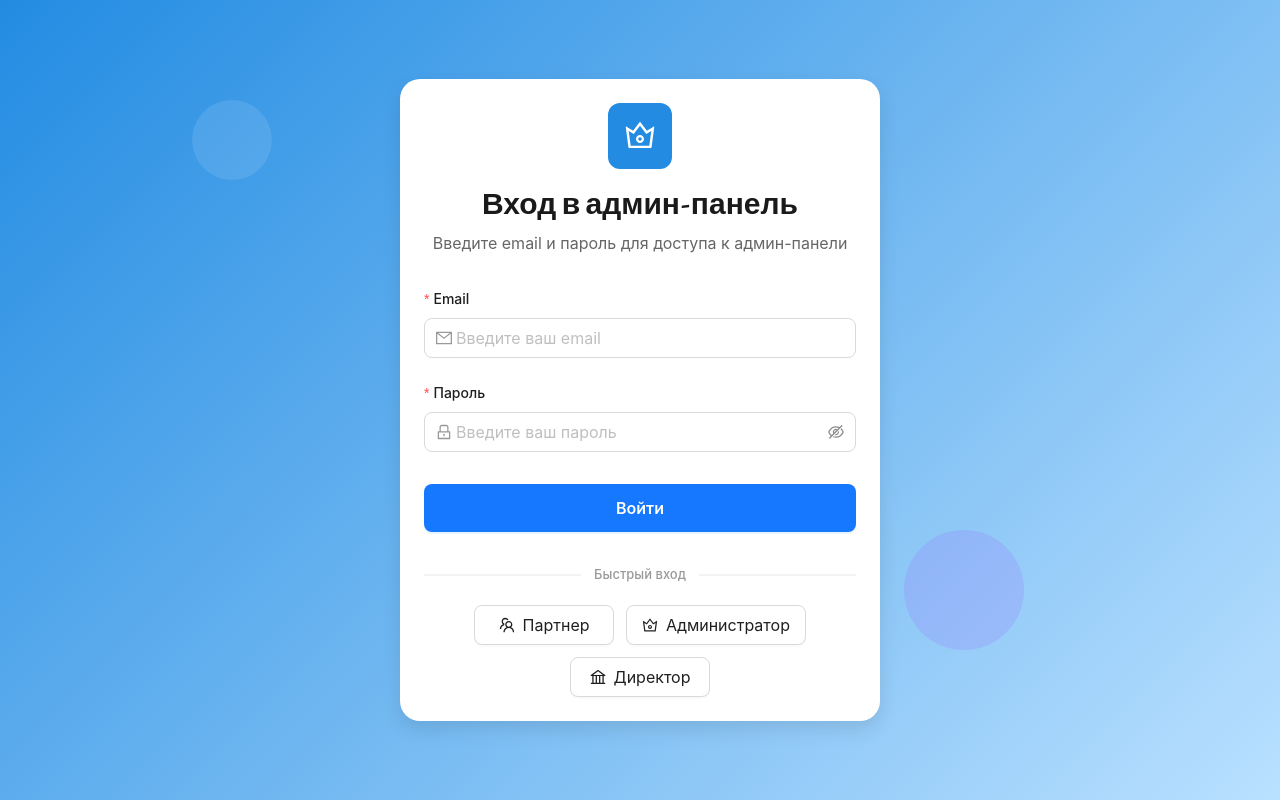
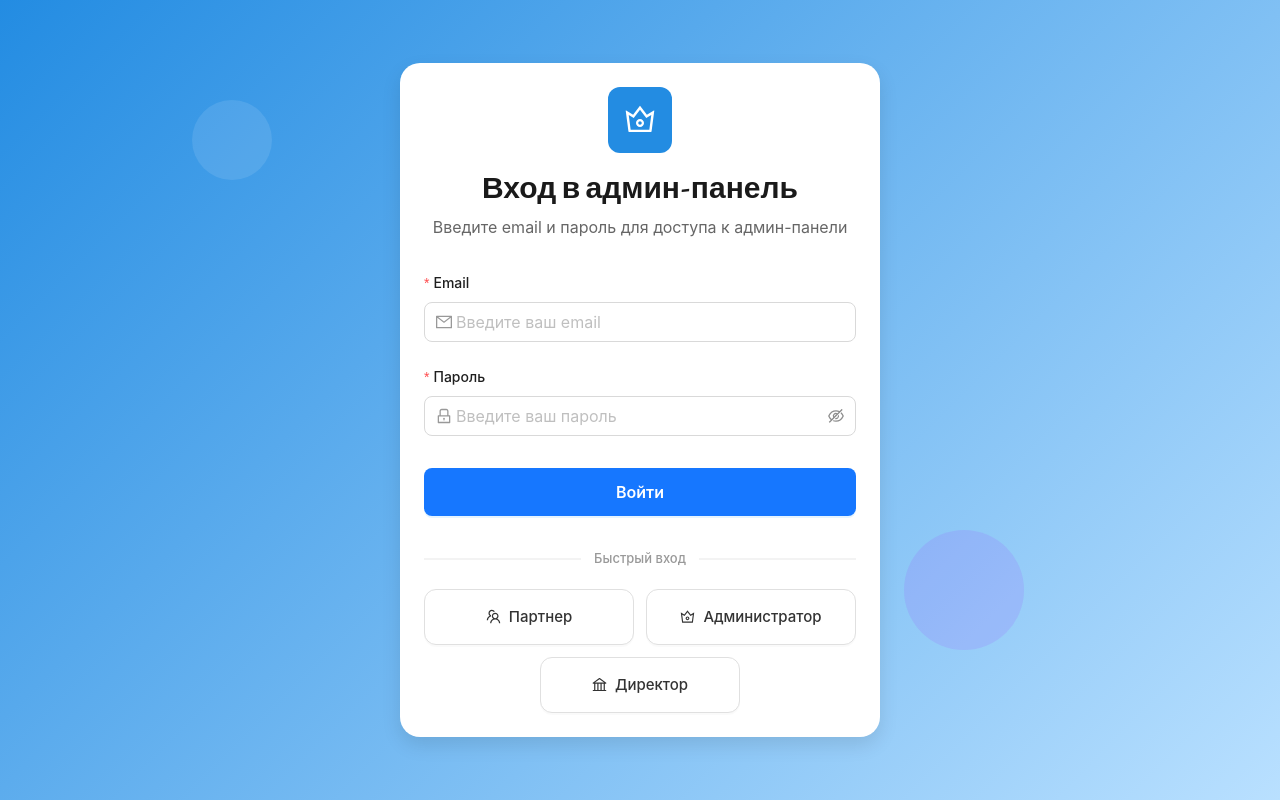
Before and after one commit to Argor01/OkoZnaniy, a React (Vite) app in the folder frontend-react/: page /administrator in a window 1280 px wide. Built offline with nearby package versions, Linux system fonts and the light colour scheme.

Commit message:
Add quick login buttons for admin panel with centered director button and test users creation command

```diff
--- a/frontend-react/src/components/admin/AdminLogin.tsx
+++ b/frontend-react/src/components/admin/AdminLogin.tsx
@@ -346,8 +346,7 @@ const AdminLogin: React.FC<AdminLoginProps> = ({ onSuccess }) => {
           </Form.Item>
         </Form>
 
-        {/* Кнопки быстрого входа (только в режиме разработки) */}
-        {import.meta.env.DEV && (
+        {/* Кнопки быстрого входа */}
         <>
           <Divider
             style={{
@@ -360,23 +359,19 @@ const AdminLogin: React.FC<AdminLoginProps> = ({ onSuccess }) => {
           >
             Быстрый вход
           </Divider>
-            <Space
-              direction="vertical"
-              size="middle"
-              style={{ width: '100%' }}
-            >
-              <Space
-                wrap
+          <div style={{ display: 'flex', flexDirection: 'column', gap: '12px', width: '100%' }}>
+            {/* Первая строка - Партнер и Администратор */}
+            <div
               style={{
-                  width: '100%',
-                  justifyContent: 'center',
+                display: 'grid',
+                gridTemplateColumns: '1fr 1fr',
                 gap: '12px',
               }}
             >
-                {DEV_ACCOUNTS.map((account) => (
+              {DEV_ACCOUNTS.filter(acc => acc.role !== 'director').map((account) => (
                 <Tooltip
                   key={account.role}
-                    title={`Войти как ${account.label} (${account.email})`}
+                  title={`${account.email}`}
                   placement="top"
                 >
                   <Button
@@ -386,18 +381,87 @@ const AdminLogin: React.FC<AdminLoginProps> = ({ onSuccess }) => {
                     disabled={loading}
                     size="large"
                     style={{
-                        minWidth: '140px',
-                        borderRadius: '8px',
+                      height: '56px',
+                      borderRadius: '12px',
+                      fontSize: '15px',
+                      fontWeight: 500,
+                      display: 'flex',
+                      alignItems: 'center',
+                      justifyContent: 'center',
+                      gap: '8px',
+                      border: '1px solid #e0e0e0',
+                      background: '#fff',
+                      color: '#333',
+                      transition: 'all 0.3s ease',
+                    }}
+                    onMouseEnter={(e) => {
+                      e.currentTarget.style.borderColor = 'var(--color-brand-blue-600)';
+                      e.currentTarget.style.color = 'var(--color-brand-blue-600)';
+                      e.currentTarget.style.transform = 'translateY(-2px)';
+                      e.currentTarget.style.boxShadow = '0 4px 12px rgba(0, 0, 0, 0.1)';
+                    }}
+                    onMouseLeave={(e) => {
+                      e.currentTarget.style.borderColor = '#e0e0e0';
+                      e.currentTarget.style.color = '#333';
+                      e.currentTarget.style.transform = 'translateY(0)';
+                      e.currentTarget.style.boxShadow = 'none';
                     }}
                   >
                     {account.label}
                   </Button>
                 </Tooltip>
               ))}
-              </Space>
-            </Space>
+            </div>
+
+            {/* Вторая строка - Директор по центру */}
+            <div style={{ display: 'flex', justifyContent: 'center' }}>
+              {DEV_ACCOUNTS.filter(acc => acc.role === 'director').map((account) => (
+                <Tooltip
+                  key={account.role}
+                  title={`${account.email}`}
+                  placement="top"
+                >
+                  <Button
+                    icon={getRoleIcon(account.role)}
+                    onClick={() => handleQuickLogin(account)}
+                    loading={loading}
+                    disabled={loading}
+                    size="large"
+                    style={{
+                      height: '56px',
+                      borderRadius: '12px',
+                      fontSize: '15px',
+                      fontWeight: 500,
+                      display: 'flex',
+                      alignItems: 'center',
+                      justifyContent: 'center',
+                      gap: '8px',
+                      border: '1px solid #e0e0e0',
+                      background: '#fff',
+                      color: '#333',
+                      transition: 'all 0.3s ease',
+                      minWidth: '200px',
+                    }}
+                    onMouseEnter={(e) => {
+                      e.currentTarget.style.borderColor = 'var(--color-brand-blue-600)';
+                      e.currentTarget.style.color = 'var(--color-brand-blue-600)';
+                      e.currentTarget.style.transform = 'translateY(-2px)';
+                      e.currentTarget.style.boxShadow = '0 4px 12px rgba(0, 0, 0, 0.1)';
+                    }}
+                    onMouseLeave={(e) => {
+                      e.currentTarget.style.borderColor = '#e0e0e0';
+                      e.currentTarget.style.color = '#333';
+                      e.currentTarget.style.transform = 'translateY(0)';
+                      e.currentTarget.style.boxShadow = 'none';
+                    }}
+                  >
+                    {account.label}
+                  </Button>
+                </Tooltip>
+              ))}
+            </div>
+          </div>
         </>
-        )}
       </Card>
     </div>
   );
```
Also changed, not shown: 1 other file (tests, documents, lock files or other folders). Lines whose indentation alone changed are shown as unchanged.
